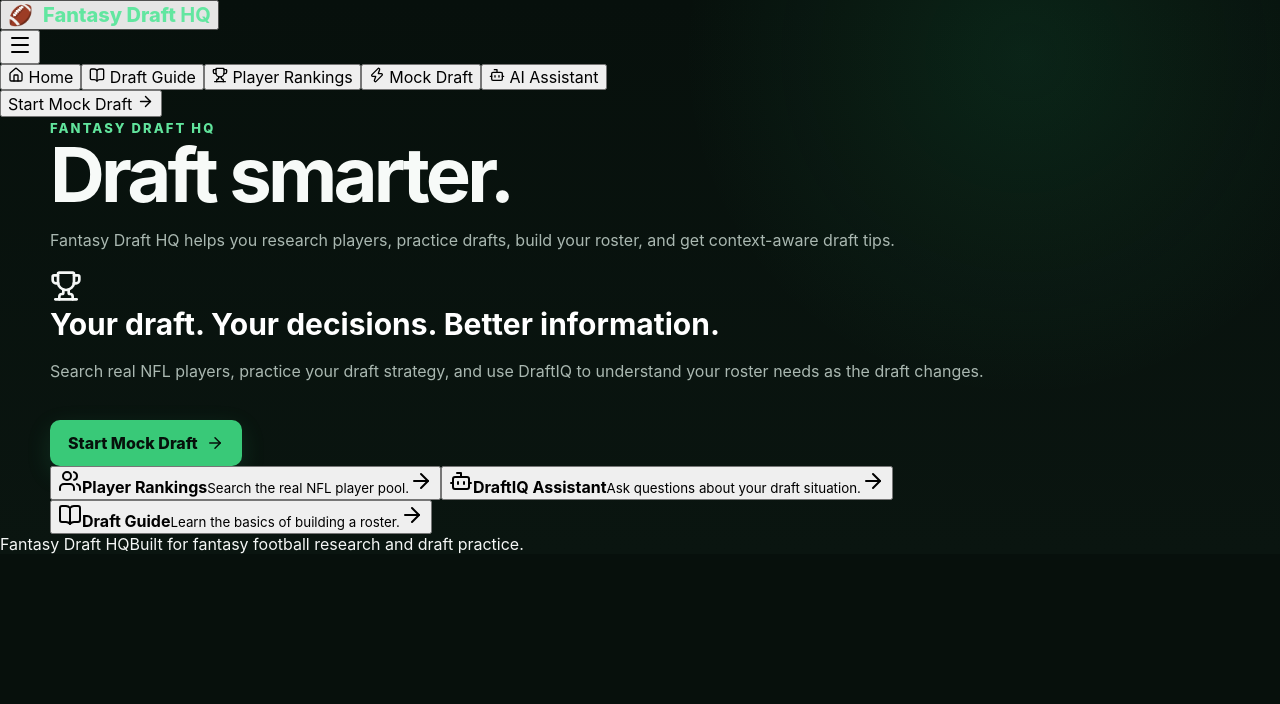
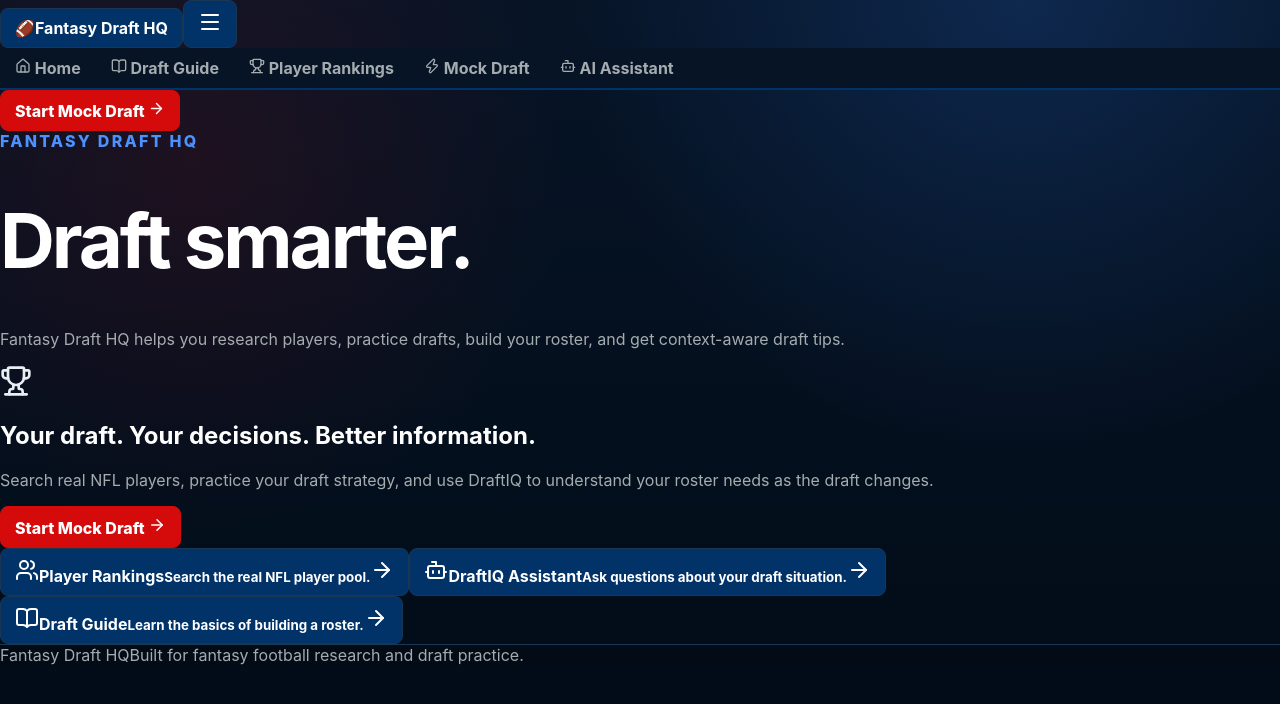
Before and after one commit to benjaminsong71-jpg/FantasyDraftHQ, a React (Vite) app: page / in a window 1280 px wide. Shown: the top 704 px of the page. Built offline with nearby package versions, Linux system fonts and the light colour scheme.

Commit message:
Update styles.css

```diff
--- a/src/styles.css
+++ b/src/styles.css
@@ -1,24 +1,59 @@
 :root {
-  font-family: Inter, system-ui, -apple-system, BlinkMacSystemFont, "Segoe UI",
-    sans-serif;
-  color: #f5f7f6;
-  background: #07100c;
-  font-synthesis: none;
-  text-rendering: optimizeLegibility;
+  font-family: Inter, Arial, Helvetica, sans-serif;
+
+  --navy: #013369;
+  --navy-dark: #061426;
+  --navy-deep: #020b16;
+
+  --red: #d50a0a;
+  --red-bright: #f21b2d;
+
+  --blue: #2a6fdb;
+  --blue-light: #4d91ff;
+
+  --white: #ffffff;
+  --silver: #a5acaf;
+  --text: #e9eef5;
+
+  --border: #193653;
+  --card: #0a1b2e;
 }
 
 * {
   box-sizing: border-box;
 }
 
+html,
+body,
+#root {
+  margin: 0;
+  min-height: 100%;
+}
+
 body {
-  margin: 0;
-  min-width: 320px;
   background:
-    radial-gradient(circle at 80% 10%, rgba(42, 211, 122, 0.10), transparent 30%),
-    linear-gradient(180deg, #07100c 0%, #0a1510 100%);
-  color: #f5f7f6;
+    radial-gradient(
+      circle at 80% 0%,
+      rgba(42, 111, 219, 0.22),
+      transparent 35%
+    ),
+    radial-gradient(
+      circle at 15% 20%,
+      rgba(213, 10, 10, 0.12),
+      transparent 30%
+    ),
+    linear-gradient(
+      180deg,
+      var(--navy-dark) 0%,
+      var(--navy-deep) 100%
+    );
+
+  color: var(--text);
 }
+
+/* =========================
+   GENERAL
+========================= */
 
 button,
 input,
@@ -30,443 +65,279 @@
   cursor: pointer;
 }
 
-.app {
-  min-height: 100vh;
-}
-
-/* =========================
-   HEADER
-========================= */
-
-.topbar {
-  position: sticky;
-  top: 0;
-  z-index: 20;
-  display: flex;
-  align-items: center;
-  justify-content: space-between;
-  gap: 24px;
-  padding: 16px 28px;
-  background: rgba(5, 12, 9, 0.92);
-  border-bottom: 1px solid #1b2c23;
-  backdrop-filter: blur(14px);
-}
-
-.brand {
-  display: flex;
-  align-items: center;
-  gap: 10px;
-  font-size: 20px;
-  font-weight: 800;
-  color: #ffffff;
-}
-
-.brand span {
-  color: #62e6a0;
-}
-
-.nav {
-  display: flex;
-  align-items: center;
-  gap: 8px;
-  flex-wrap: wrap;
-}
-
-.nav button {
-  border: 1px solid #263a30;
-  border-radius: 9px;
-  padding: 9px 13px;
-  background: #101c16;
-  color: #cbd5d0;
-  transition: 0.2s ease;
-}
-
-.nav button:hover {
-  background: #17261e;
-  border-color: #3b5b49;
-  color: #ffffff;
-}
-
-.nav button.active {
-  background: #193827;
-  border-color: #3fc47e;
-  color: #72e6a5;
-}
-
-/* =========================
-   MAIN
-========================= */
-
-main {
-  width: min(1180px, calc(100% - 40px));
-  margin: 0 auto;
-}
-
-.hero {
-  padding: 80px 0 45px;
-}
-
-.eyebrow {
-  margin-bottom: 14px;
-  color: #61e49c;
-  font-size: 13px;
-  font-weight: 800;
-  letter-spacing: 0.16em;
-  text-transform: uppercase;
-}
-
-h1 {
-  margin: 0;
-  max-width: 850px;
-  font-size: clamp(42px, 7vw, 76px);
-  line-height: 0.98;
-  letter-spacing: -0.05em;
-  color: #f7faf8;
-}
-
-h2 {
-  margin: 0 0 12px;
-  color: #ffffff;
-  font-size: 30px;
-}
-
-h3 {
-  color: #ffffff;
+h1,
+h2,
+h3,
+h4 {
+  color: var(--white);
 }
 
 p {
-  color: #aab8b1;
-  line-height: 1.65;
-}
-
-.hero p {
-  max-width: 700px;
-  font-size: 18px;
+  color: var(--silver);
 }
 
 /* =========================
    BUTTONS
 ========================= */
 
-.primary-button {
-  display: inline-flex;
-  align-items: center;
-  justify-content: center;
-  gap: 8px;
-  margin-top: 20px;
-  border: 0;
-  border-radius: 10px;
-  padding: 13px 18px;
-  background: #39c978;
-  color: #06110b;
-  font-weight: 800;
-  box-shadow: 0 8px 25px rgba(57, 201, 120, 0.15);
-  transition: 0.2s ease;
+button {
+  border: 1px solid var(--border);
+  border-radius: 8px;
+  background: var(--navy);
+  color: var(--white);
+  padding: 9px 14px;
+  font-weight: 700;
+  transition:
+    background 0.2s ease,
+    border-color 0.2s ease,
+    transform 0.2s ease;
 }
 
-.primary-button:hover {
-  background: #55dc8d;
+button:hover {
+  background: var(--blue);
+  border-color: var(--blue-light);
   transform: translateY(-1px);
+}
+
+button:active {
+  transform: translateY(0);
+}
+
+/* Primary/action buttons */
+
+.primary-button,
+button.primary,
+.cta,
+.start-draft {
+  background: var(--red);
+  border-color: var(--red);
+  color: white;
+  font-weight: 800;
+}
+
+.primary-button:hover,
+button.primary:hover,
+.cta:hover,
+.start-draft:hover {
+  background: var(--red-bright);
+  border-color: var(--red-bright);
+}
+
+/* =========================
+   NAVIGATION
+========================= */
+
+nav {
+  background: var(--navy-dark);
+  border-bottom: 2px solid var(--navy);
+}
+
+nav button {
+  background: transparent;
+  border-color: transparent;
+  color: var(--silver);
+}
+
+nav button:hover {
+  background: rgba(42, 111, 219, 0.15);
+  color: white;
+  border-color: var(--blue);
+}
+
+/* =========================
+   LINKS
+========================= */
+
+a {
+  color: var(--blue-light);
+}
+
+a:hover {
+  color: white;
 }
 
 /* =========================
    CARDS
 ========================= */
 
-.card-grid {
-  display: grid;
-  grid-template-columns: repeat(3, 1fr);
-  gap: 18px;
-  padding: 20px 0 70px;
+.card,
+.feature-card,
+.panel,
+.draft-panel,
+.assistant-panel,
+.guide-card {
+  background:
+    linear-gradient(
+      145deg,
+      rgba(10, 27, 46, 0.98),
+      rgba(5, 18, 32, 0.98)
+    );
+
+  border: 1px solid var(--border);
+  border-radius: 14px;
+  box-shadow:
+    0 12px 35px rgba(0, 0, 0, 0.35),
+    inset 0 1px 0 rgba(255, 255, 255, 0.03);
 }
 
-.card {
-  border: 1px solid #1e3227;
-  border-radius: 16px;
-  padding: 22px;
-  background: linear-gradient(145deg, #101d16, #0c1711);
-  box-shadow: 0 12px 35px rgba(0, 0, 0, 0.18);
-}
-
-.card:hover {
-  border-color: #315540;
-}
-
-.card-title {
-  margin-bottom: 8px;
-  font-size: 18px;
-  font-weight: 800;
-  color: #ffffff;
-}
-
-.card p {
-  margin-bottom: 0;
-  font-size: 14px;
+.card:hover,
+.feature-card:hover {
+  border-color: var(--blue);
 }
 
 /* =========================
-   PAGE HEADERS
+   HEADINGS
 ========================= */
 
-.page-header {
-  padding: 60px 0 25px;
+h1 {
+  font-size: clamp(42px, 7vw, 76px);
+  line-height: 1;
+  letter-spacing: -0.04em;
 }
 
-.page-header h1 {
-  font-size: clamp(38px, 6vw, 60px);
+h1 span {
+  color: var(--red);
 }
 
-.page-header p {
-  max-width: 700px;
+.eyebrow {
+  color: var(--blue-light);
+  font-weight: 800;
+  letter-spacing: 0.14em;
+  text-transform: uppercase;
 }
 
 /* =========================
-   RANKINGS
+   PLAYER RANKINGS
 ========================= */
 
-.rankings {
-  padding-bottom: 60px;
+.player-row {
+  background: var(--card);
+  border: 1px solid var(--border);
+  border-radius: 10px;
 }
 
-.search-row {
-  display: flex;
-  gap: 10px;
-  margin: 20px 0;
-}
-
-.search-row input,
-.search-row select,
-input {
-  border: 1px solid #294135;
-  border-radius: 9px;
-  padding: 11px 13px;
-  outline: none;
-  background: #0d1913;
-  color: #f5f7f6;
-}
-
-.search-row input:focus,
-.search-row select:focus,
-input:focus {
-  border-color: #45d583;
-}
-
-.player-list {
-  display: grid;
-  gap: 10px;
-}
-
-.player-row {
-  display: grid;
-  grid-template-columns: 55px 1fr 80px 100px;
-  align-items: center;
-  gap: 16px;
-  padding: 15px 18px;
-  border: 1px solid #1e3227;
-  border-radius: 12px;
-  background: #0d1913;
+.player-row:hover {
+  border-color: var(--blue);
+  background: #0c233c;
 }
 
 .rank {
-  color: #68dfa0;
+  color: var(--red);
+  font-weight: 900;
+}
+
+.player-name {
+  color: white;
   font-weight: 800;
 }
 
-.player-name {
-  color: #ffffff;
-  font-weight: 750;
-}
-
 .player-meta {
-  color: #8fa099;
-  font-size: 13px;
-}
-
-.position {
-  color: #c6d1cc;
-  font-weight: 700;
+  color: var(--silver);
 }
 
 /* =========================
-   MOCK DRAFT
+   SEARCH / INPUTS
 ========================= */
 
-.draft-layout {
-  display: grid;
-  grid-template-columns: 1.6fr 1fr;
-  gap: 20px;
-  padding-bottom: 60px;
+input,
+select {
+  background: #07182a;
+  color: white;
+  border: 1px solid var(--border);
+  border-radius: 8px;
+  padding: 11px 13px;
 }
 
-.draft-panel,
-.assistant-panel {
-  border: 1px solid #1e3227;
-  border-radius: 16px;
-  background: #0d1913;
-  overflow: hidden;
+input::placeholder {
+  color: #718092;
 }
 
-.panel-header {
-  padding: 18px 20px;
-  border-bottom: 1px solid #1e3227;
-  background: #101d16;
+input:focus,
+select:focus {
+  outline: none;
+  border-color: var(--blue-light);
+  box-shadow: 0 0 0 2px rgba(42, 111, 219, 0.2);
 }
 
-.panel-header h2 {
-  margin: 0;
-  font-size: 20px;
+/* =========================
+   AI ASSISTANT
+========================= */
+
+.ai-icon {
+  background: linear-gradient(
+    135deg,
+    var(--navy),
+    var(--blue)
+  );
+
+  color: white;
+  border: 1px solid var(--blue-light);
 }
 
-.available-players {
-  padding: 14px;
-  display: grid;
-  gap: 8px;
-}
-
-.player-button {
-  display: flex;
-  justify-content: space-between;
-  align-items: center;
-  width: 100%;
-  border: 1px solid #22372b;
-  border-radius: 10px;
-  padding: 12px 14px;
-  background: #101c16;
-  color: #e8eeeb;
-  text-align: left;
-}
-
-.player-button:hover {
-  background: #173022;
-  border-color: #3cbd75;
-}
-
-.player-button:disabled {
-  opacity: 0.45;
-  cursor: not-allowed;
+.ai-message {
+  background: #091c30;
+  border: 1px solid var(--border);
+  color: var(--text);
 }
 
 /* =========================
    ROSTER
 ========================= */
 
-.roster {
-  padding: 18px;
-}
-
 .roster-slot {
-  display: flex;
-  align-items: center;
-  justify-content: space-between;
-  padding: 12px;
-  margin-bottom: 8px;
-  border: 1px dashed #2b4436;
-  border-radius: 9px;
-  background: #0a1510;
+  background: #07182a;
+  border: 1px dashed #31516f;
 }
 
 .roster-slot strong {
-  color: #ffffff;
+  color: white;
 }
 
 .roster-slot span {
-  color: #789087;
-  font-size: 12px;
+  color: var(--silver);
 }
 
 /* =========================
-   AI ASSISTANT
+   FOOTER
 ========================= */
 
-.assistant-panel {
-  display: flex;
-  flex-direction: column;
-  min-height: 500px;
-}
-
-.assistant-content {
-  padding: 22px;
-}
-
-.ai-icon {
-  display: flex;
-  align-items: center;
-  justify-content: center;
-  width: 64px;
-  height: 64px;
-  margin-bottom: 20px;
-  border-radius: 16px;
-  background: #173c29;
-  color: #69e3a0;
-  font-size: 30px;
-}
-
-.ai-message {
-  margin-top: 18px;
-  padding: 16px;
-  border: 1px solid #244132;
-  border-radius: 12px;
-  background: #101d16;
-  color: #d9e2dd;
-  line-height: 1.55;
-}
-
-.chat-input {
-  display: flex;
-  gap: 8px;
-  margin-top: auto;
-  padding: 15px;
-  border-top: 1px solid #1e3227;
-  background: #0a1510;
-}
-
-.chat-input input {
-  flex: 1;
-}
-
-.chat-input button {
-  width: 45px;
-  border: 0;
-  border-radius: 9px;
-  background: #39c978;
-  color: #06110b;
-  font-weight: 900;
+footer {
+  border-top: 1px solid var(--border);
+  background: #020b16;
+  color: var(--silver);
 }
 
 /* =========================
-   GUIDE
+   NFL-STYLE ACCENT
 ========================= */
 
-.guide-grid {
-  display: grid;
-  grid-template-columns: repeat(2, 1fr);
-  gap: 18px;
-  padding-bottom: 60px;
+.nfl-accent {
+  position: relative;
 }
 
-.guide-card {
-  padding: 24px;
-  border: 1px solid #1e3227;
-  border-radius: 16px;
-  background: #0d1913;
-}
-
-.guide-card h3 {
-  margin-top: 0;
-}
-
-.guide-card p {
-  margin-bottom: 0;
+.nfl-accent::before {
+  content: "";
+  display: block;
+  width: 55px;
+  height: 4px;
+  margin-bottom: 14px;
+  background: linear-gradient(
+    90deg,
+    var(--red) 0%,
+    var(--red) 50%,
+    var(--blue) 50%,
+    var(--blue) 100%
+  );
+  border-radius: 4px;
 }
 
 /* =========================
    MOBILE
 ========================= */
 
-@media (max-width: 850px) {
-  .topbar {
-    align-items: flex-start;
-    flex-direction: column;
+@media (max-width: 800px) {
+  h1 {
+    font-size: 46px;
   }
 
   .card-grid,
@@ -474,17 +345,4 @@
   .draft-layout {
     grid-template-columns: 1fr;
   }
-
-  .player-row {
-    grid-template-columns: 45px 1fr;
-  }
-
-  .player-row > *:nth-child(3),
-  .player-row > *:nth-child(4) {
-    display: none;
-  }
-
-  main {
-    width: min(100% - 24px, 1180px);
-  }
 }
```
